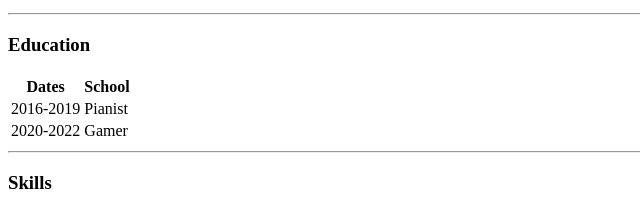
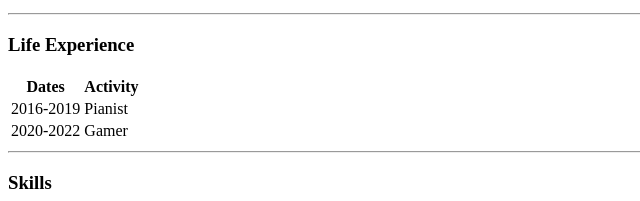
Before and after one commit to AFAZ22/udemy-practice-web-2, a plain HTML site: page index.html in a window 1280 px wide. Shown: the part 563-764 px from the top of the page, 0-640 px from the left. Drawn offline with Linux system fonts and the light colour scheme.

Commit message:
Update index.html

```diff
--- a/index.html
+++ b/index.html
@@ -28,12 +28,12 @@
       <li>Ternak Uang</li>
     </ul>
     <hr>
-    <h3>Education</h3>
+    <h3>Life Experience</h3>
     <table>
       <thead>
         <tr>
           <th>Dates</th>
-          <th>School</th>
+          <th>Activity</th>
         </tr>
       </thead>
       <tbody>
```
